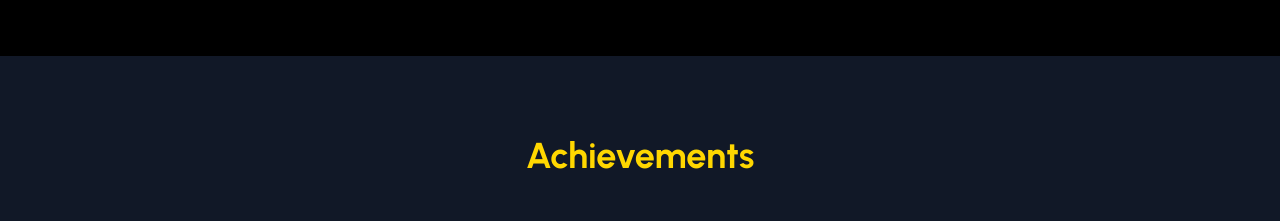
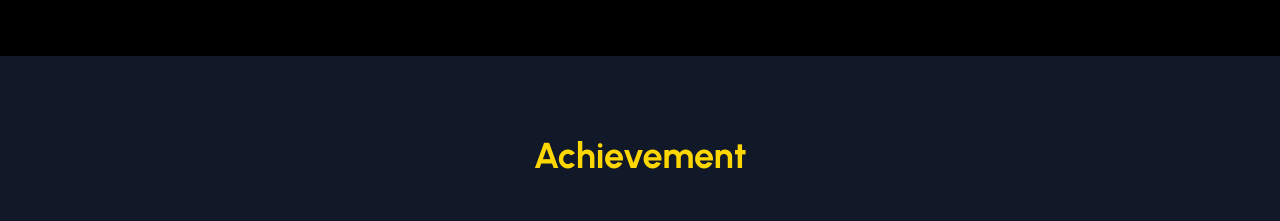
Before and after one commit to AL3X-Tk/gympawa, a plain HTML site: page index.html in a window 1280 px wide. Shown: the part 6640-6861 px from the top of the page. Drawn offline with nearby package versions, Linux system fonts and the light colour scheme.

Commit message:
Changes S

```diff
--- a/index.html
+++ b/index.html
@@ -479,7 +479,7 @@
     <!-- Achievements Section -->
     <section id="achievements" class="py-20 bg-gray-900">
         <div class="container mx-auto px-6">
-            <h2 class="text-3xl md:text-4xl font-bold mb-12 text-center gold-text">Achievements</h2>
+            <h2 class="text-3xl md:text-4xl font-bold mb-12 text-center gold-text">Achievement</h2>
 
             <div class="grid grid-cols-1 md:grid-cols-2 gap-8 mb-12">
                 <div class="bg-gray-800 p-6 rounded-lg flex items-start">
```
